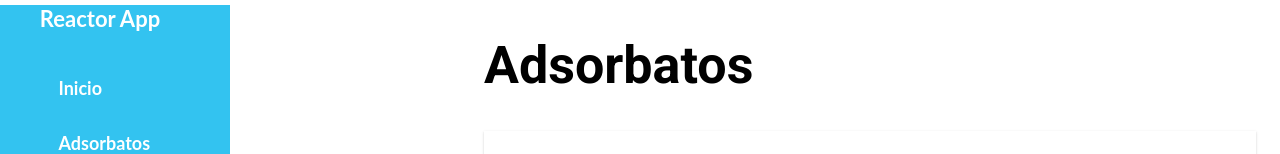
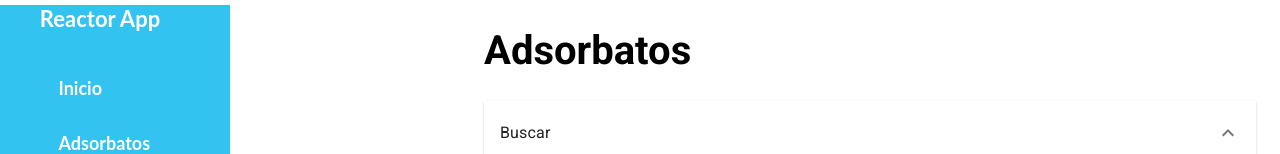
Before and after one commit to Reactor-Army/reactor_frontend, a React (Create React App) app: page /adsorbatos in a window 1280 px wide. Shown: the top 154 px of the page. Built offline with nearby package versions, Linux system fonts and the light colour scheme; no server answers.

Commit message:
Changed component inline style to styled component

```diff
--- a/src/common/PageTitle.jsx
+++ b/src/common/PageTitle.jsx
@@ -1,12 +1,6 @@
 import React from "react";
-import {appFontFamily} from "../common/styles";
+import {Row} from "../common/styles";
 
 export function PageTitle({title}) {
-  return (
-    <div
-      className="row"
-      style={{fontFamily: appFontFamily.card, fontSize: "26px"}}>
-      <h1>{title}</h1>
-    </div>
-  );
+  return <Row>{title}</Row>;
 }
--- a/src/common/styles.jsx
+++ b/src/common/styles.jsx
@@ -1,3 +1,5 @@
+import styled from "styled-components/macro";
+
 export const appColors = {
   primary: "#33c3f0",
   white: "#fff",
@@ -15,3 +17,14 @@
   primary: "Lato, sans-serif",
   card: "Roboto, Helvetica, Arial, sans-serif",
 };
+
+export const Row = styled.div`
+  display: block;
+  margin-block-start: 0.67em;
+  margin-block-end: 0.67em;
+  margin-inline-start: 0px;
+  margin-inline-end: 0px;
+  font-weight: bold;
+  font-family: ${appFontFamily.card};
+  font-size: 40px;
+`;
```
